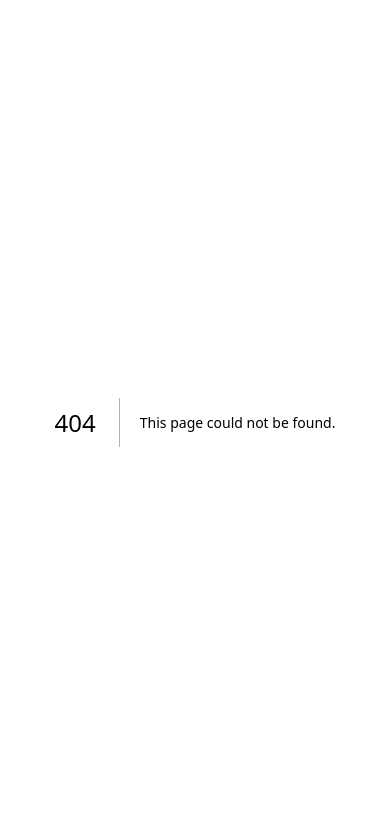
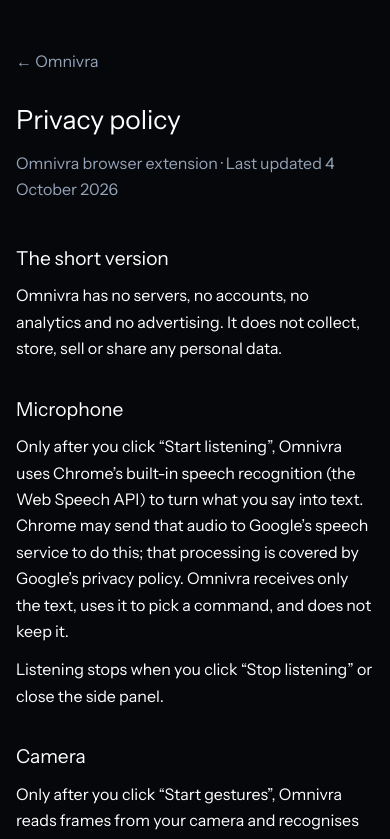
Before and after one commit to akshaykumar33/Omnivra, a Next.js app in the folder apps/website/: page /privacy in a window 390 px wide. Before the commit this address had no page. Shown: the top 839 px of the page. Built offline with nearby package versions, Linux system fonts and the light colour scheme.

Commit message:
feat(website): add extension privacy policy page
The Chrome Web Store requires a privacy policy for extensions that use the microphone or camera. Served at /privacy.

```diff
--- /dev/null
+++ b/apps/website/app/privacy/page.tsx
@@ -0,0 +1,89 @@
+import type { Metadata } from "next";
+import Link from "next/link";
+
+export const metadata: Metadata = {
+  title: "Privacy policy · Omnivra",
+  description:
+    "What the Omnivra browser extension does with your microphone, camera and browsing data.",
+};
+
+const sections: { heading: string; body: string[] }[] = [
+  {
+    heading: "The short version",
+    body: [
+      "Omnivra has no servers, no accounts, no analytics and no advertising. It does not collect, store, sell or share any personal data.",
+    ],
+  },
+  {
+    heading: "Microphone",
+    body: [
+      "Only after you click “Start listening”, Omnivra uses Chrome’s built-in speech recognition (the Web Speech API) to turn what you say into text. Chrome may send that audio to Google’s speech service to do this; that processing is covered by Google’s privacy policy. Omnivra receives only the text, uses it to pick a command, and does not keep it.",
+      "Listening stops when you click “Stop listening” or close the side panel.",
+    ],
+  },
+  {
+    heading: "Camera",
+    body: [
+      "Only after you click “Start gestures”, Omnivra reads frames from your camera and recognises hand gestures with a model that ships inside the extension. Video is processed entirely on your device and is never recorded, stored or transmitted.",
+      "The camera turns off when you click “Stop gestures” or close the side panel.",
+    ],
+  },
+  {
+    heading: "Tabs and pages",
+    body: [
+      "To carry out a command, Omnivra uses Chrome’s tab APIs (switch, close, open, back, forward, reload) and briefly runs a small script in the current page to play, pause, seek or scroll. It does not read page content, track your browsing history or record which sites you visit.",
+      "“Search for …” sends your query to your browser’s default search engine, exactly as typing it into the address bar would.",
+    ],
+  },
+  {
+    heading: "Permissions",
+    body: [
+      "tabs, scripting and host access: to control the current tab and page. search: to run spoken searches. sidePanel: to show the controls. Microphone and camera access are requested by Chrome only when you start voice or gestures.",
+    ],
+  },
+  {
+    heading: "Changes and contact",
+    body: [
+      "If this policy changes, the new version will be published on this page with a new date. Questions can be raised on the project’s GitHub repository.",
+    ],
+  },
+];
+
+export default function PrivacyPage() {
+  return (
+    <main
+      id="main"
+      style={{
+        maxWidth: "42rem",
+        margin: "0 auto",
+        padding: "clamp(3rem, 8vw, 6rem) 1rem",
+        color: "var(--text-primary)",
+        lineHeight: 1.65,
+      }}
+    >
+      <Link href="/" style={{ color: "var(--text-muted)" }}>
+        ← Omnivra
+      </Link>
+      <h1
+        style={{ fontSize: "var(--text-headline)", margin: "1.5rem 0 0.5rem" }}
+      >
+        Privacy policy
+      </h1>
+      <p style={{ color: "var(--text-muted)", marginBottom: "2.5rem" }}>
+        Omnivra browser extension · Last updated 4 October 2026
+      </p>
+      {sections.map(({ heading, body }) => (
+        <section key={heading} style={{ marginBottom: "2rem" }}>
+          <h2 style={{ fontSize: "1.2rem", marginBottom: "0.5rem" }}>
+            {heading}
+          </h2>
+          {body.map((paragraph) => (
+            <p key={paragraph.slice(0, 32)} style={{ marginBottom: "0.75rem" }}>
+              {paragraph}
+            </p>
+          ))}
+        </section>
+      ))}
+    </main>
+  );
+}
```
